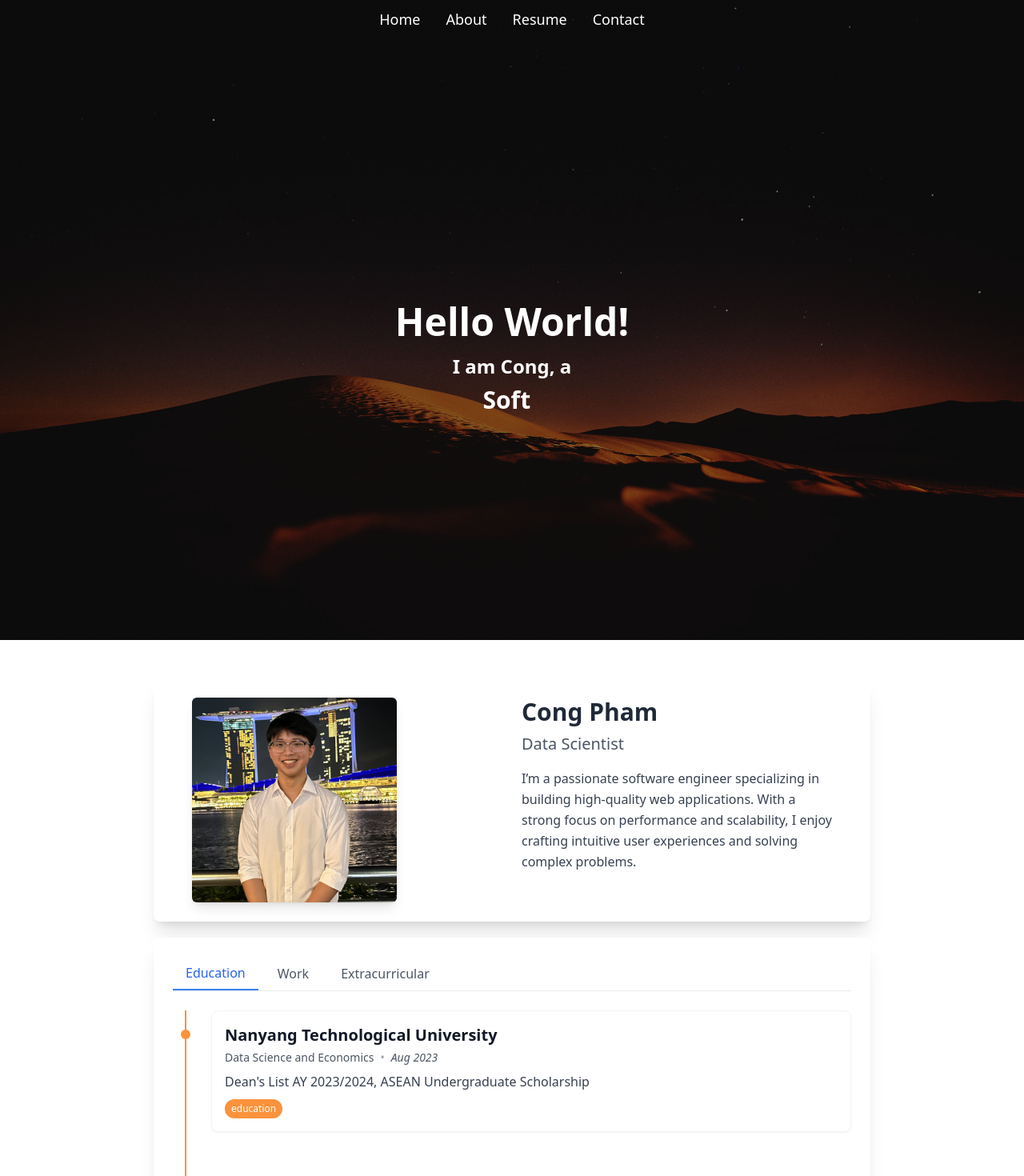
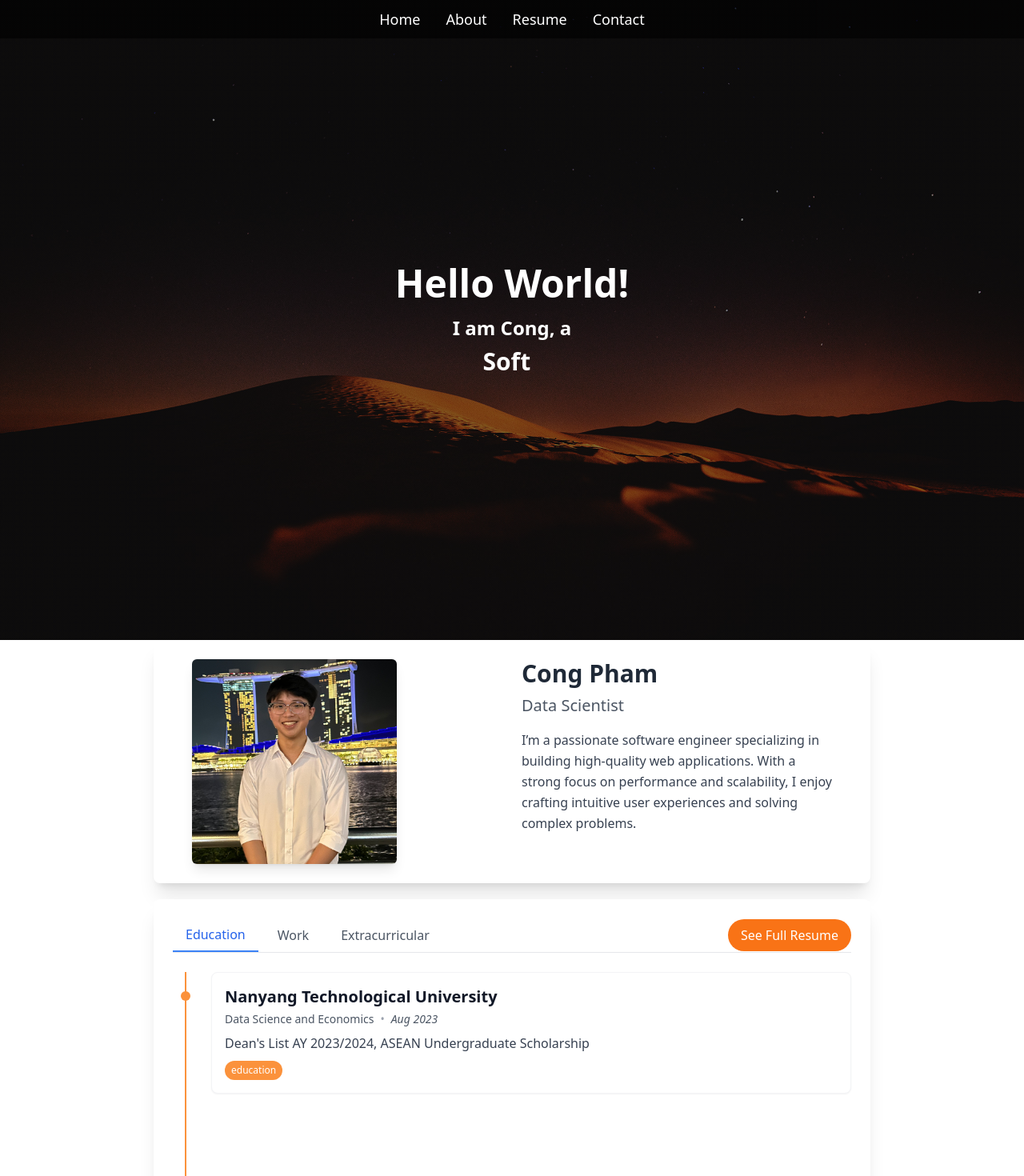
Before and after one commit to pbcong/portfolio, a React (Vite) app: page / in a window 1280 px wide. Shown: the top 1470 px of the page at 80% size. Built offline with nearby package versions, Linux system fonts and the light colour scheme; no server answers.

Commit message:
fix header navigation issue

```diff
--- a/src/components/Header.jsx
+++ b/src/components/Header.jsx
@@ -6,7 +6,7 @@ export default class Header extends Component {
     const buttons = ["Home", "About", "Resume", "Contact"];
     return (
       <React.Fragment>
-        <header className="w-full fixed top-0 z-50  h-12 bg-transparent bg-black bg-opacity-60">
+        <header className="w-full fixed top-0 z-50  h-12 bg-black bg-opacity-60">
           <nav className="h-full flex items-center">
             {/* Mobile Menu Buttons */}
             <a
--- a/src/components/Intro.jsx
+++ b/src/components/Intro.jsx
@@ -3,7 +3,7 @@ import Typewriter from "typewriter-effect";
 
 const Intro = ({ resumeData }) => {
   return (
-    <div className=" min-h-screen">
+    <div className=" min-h-screen -mt-12" id="home">
       {/* Background Image */}
       <div
         className="absolute top-0 left-0 w-full h-full bg-cover bg-center bg-no-repeat"
--- a/src/components/Profile.jsx
+++ b/src/components/Profile.jsx
@@ -2,7 +2,10 @@ import React from "react";
 
 const Profile = () => {
   return (
-    <section className="w-full max-w-4xl mx-auto bg-white rounded-lg shadow-xl p-6 ">
+    <section
+      className="w-full max-w-4xl mx-auto bg-white rounded-lg shadow-xl p-6 "
+      id="about"
+    >
       {/* Container */}
       <div className="max-w-4xl mx-auto flex flex-col md:flex-row items-center md:items-start px-6 gap-6">
         {/* Left Column - Profile Picture */}
--- a/src/components/Timeline.jsx
+++ b/src/components/Timeline.jsx
@@ -42,16 +42,25 @@ const Resume = ({ resumeData }) => {
     return `${item.MonthOfLeaving || item.MonthOfPassing} ${item.date}`;
   };
 
+  const handleFullResume = () => {
+    //linked to drive with full resume
+    window.open(
+      "https://drive.google.com/file/d/1s1e97GqTHW2a_RZO-8hsRvoF_vVzV0d2/view?usp=sharing"
+    );
+  };
   return (
-    <div className="w-full max-w-4xl mx-auto bg-white rounded-lg shadow-xl p-6 mt-5">
+    <div
+      className="w-full max-w-4xl mx-auto bg-white rounded-lg shadow-xl p-6 mt-5"
+      id="resume"
+    >
       <div className="mb-6">
-        <div className="flex space-x-2 border-b">
+        <div className="flex justify-between items-center border-b">
+          <div className="flex space-x-2">
             {["education", "work", "extracurricular"].map((filter) => (
               <button
                 key={filter}
                 onClick={() => setActiveFilter(filter)}
-              className={`px-4 py-2 font-medium capitalize transition-colors
-                ${
+                className={`px-4 py-2 font-medium capitalize transition-colors ${
                   activeFilter === filter
                     ? "border-b-2 border-blue-500 text-blue-600"
                     : "text-gray-600 hover:text-blue-500"
@@ -60,6 +69,13 @@ const Resume = ({ resumeData }) => {
                 {filter}
               </button>
             ))}
+          </div>
+          <button
+            onClick={handleFullResume}
+            className="px-4 py-2 font-medium capitalize transition-colors bg-orange-500 text-white rounded-full hover:bg-orange-600"
+          >
+            See full resume
+          </button>
         </div>
       </div>
 
```
Also changed, not shown: src/components/Projects.jsx (added). Lines whose indentation alone changed are shown as unchanged.
